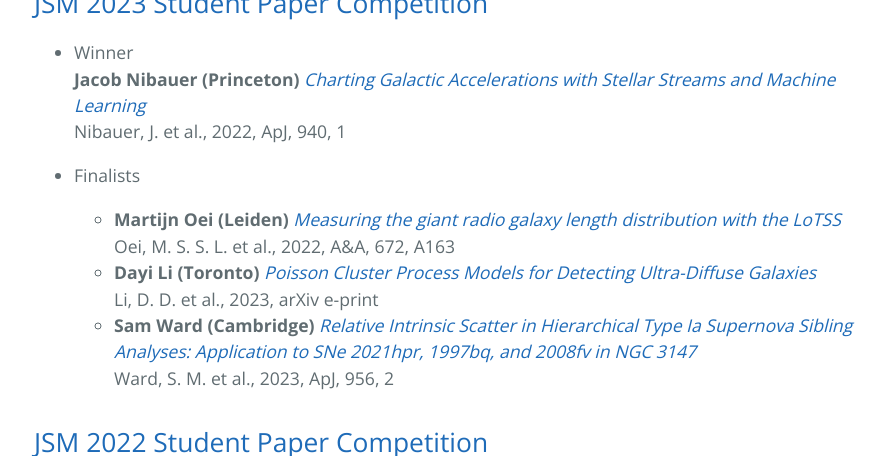
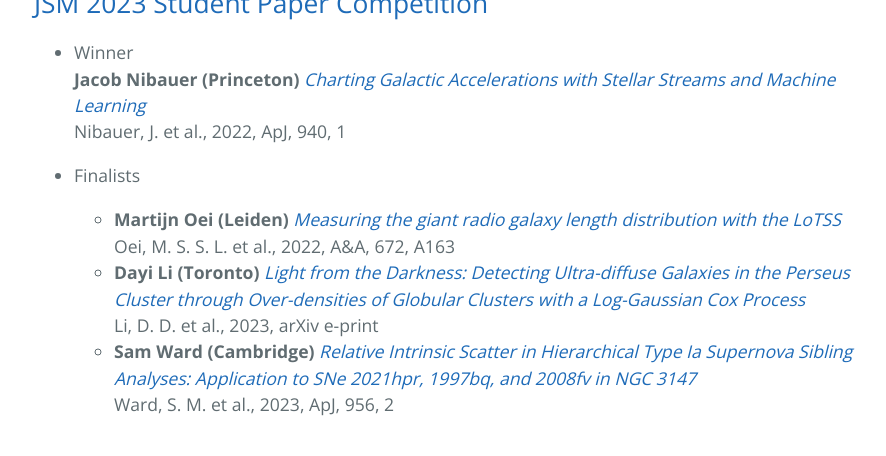
Before and after one commit to aigamstat/aigamstat.github.io, a Jekyll site: the page built from competition/winners.md, in a window 1280 px wide and 900 px high, scrolled down 1502 px, cut to the strip 0-456 px from the top of the window. Shown: the whole strip, without its empty margins (190-1076 px from the left). Built offline with Jekyll 4.4.1, drawn with Linux system fonts in a browser that asks for light colours.

Commit message:
Update winners.md
Fix error in paper link

```diff
--- a/competition/winners.md
+++ b/competition/winners.md
@@ -32,7 +32,7 @@
 - Finalists
   * **Martijn Oei (Leiden)** *[Measuring the giant radio galaxy length distribution with the LoTSS
 ](https://ui.adsabs.harvard.edu/abs/2023A%26A...672A.163O/abstract)* <br> Oei, M. S. S. L. et al., 2022, A&amp;A, 672, A163
-  * **Dayi Li (Toronto)** *[Poisson Cluster Process Models for Detecting Ultra-Diffuse Galaxies](https://ui.adsabs.harvard.edu/abs/2023arXiv230206567L/abstract)* <br> Li, D. D. et al., 2023, arXiv e-print
+  * **Dayi Li (Toronto)** *[Light from the Darkness: Detecting Ultra-diffuse Galaxies in the Perseus Cluster through Over-densities of Globular Clusters with a Log-Gaussian Cox Process](https://ui.adsabs.harvard.edu/abs/2022ApJ...935....3L/abstract)* <br> Li, D. D. et al., 2023, arXiv e-print
   * **Sam Ward (Cambridge)** *[Relative Intrinsic Scatter in Hierarchical Type Ia Supernova Sibling Analyses: Application to SNe 2021hpr, 1997bq, and 2008fv in NGC 3147
 ](https://ui.adsabs.harvard.edu/abs/2023ApJ...956..111W/abstract)* <br> Ward, S. M. et al., 2023, ApJ, 956, 2
 
```
